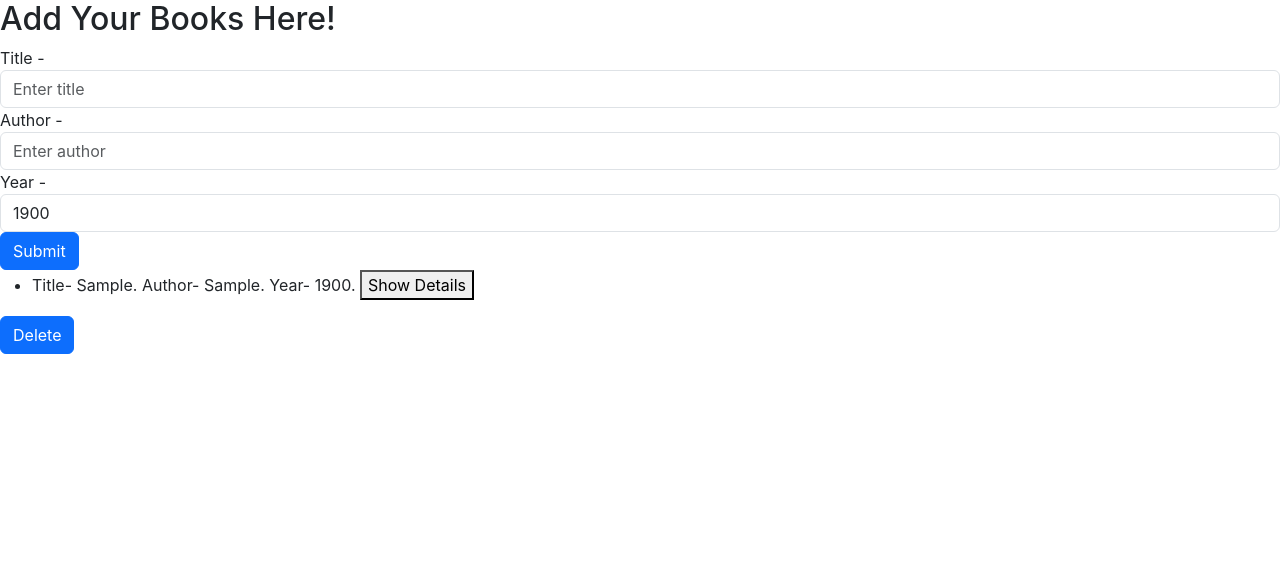
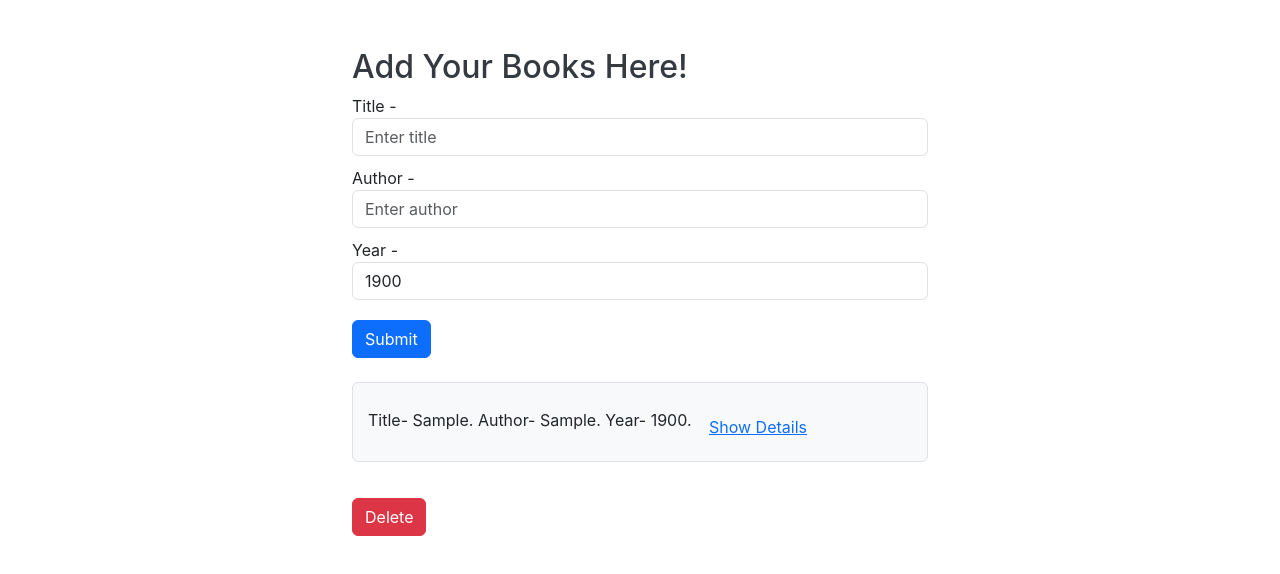
Before and after one commit to shubhampratap1804/react-assignments, a React (Create React App) app: page / in a window 1280 px wide. Both pictures are taken after typing "Sample", "Sample" into the empty fields and a click on the button "Submit". Shown: the top 574 px of the page. Built offline with nearby package versions, Linux system fonts and the light colour scheme.

Commit message:
added: styling for list, buttons and texts using bootstrap

```diff
--- a/package.json
+++ b/package.json
@@ -3,6 +3,9 @@
   "version": "0.1.0",
   "private": true,
   "dependencies": {
+    "@emotion/react": "^11.13.3",
+    "@emotion/styled": "^11.13.0",
+    "@mui/material": "^6.1.0",
     "@testing-library/jest-dom": "^5.17.0",
     "@testing-library/react": "^13.4.0",
     "@testing-library/user-event": "^13.5.0",
--- a/public/index.html
+++ b/public/index.html
@@ -17,6 +17,9 @@
     <link rel="manifest" href="%PUBLIC_URL%/manifest.json" />
     <link href="https://cdn.jsdelivr.net/npm/bootstrap@5.3.3/dist/css/bootstrap.min.css" rel="stylesheet" integrity="sha384-QWTKZyjpPEjISv5WaRU9OFeRpok6YctnYmDr5pNlyT2bRjXh0JMhjY6hW+ALEwIH" crossorigin="anonymous">
 <script src="https://cdn.jsdelivr.net/npm/bootstrap@5.3.3/dist/js/bootstrap.bundle.min.js" integrity="sha384-YvpcrYf0tY3lHB60NNkmXc5s9fDVZLESaAA55NDzOxhy9GkcIdslK1eN7N6jIeHz" crossorigin="anonymous"></script>
+
+<script src="https://cdn.jsdelivr.net/npm/@popperjs/core@2.11.8/dist/umd/popper.min.js" integrity="sha384-I7E8VVD/ismYTF4hNIPjVp/Zjvgyol6VFvRkX/vR+Vc4jQkC+hVqc2pM8ODewa9r" crossorigin="anonymous"></script>
+<script src="https://cdn.jsdelivr.net/npm/bootstrap@5.3.3/dist/js/bootstrap.min.js" integrity="sha384-0pUGZvbkm6XF6gxjEnlmuGrJXVbNuzT9qBBavbLwCsOGabYfZo0T0to5eqruptLy" crossorigin="anonymous"></script>
     <!--
       Notice the use of %PUBLIC_URL% in the tags above.
       It will be replaced with the URL of the `public` folder during the build.
--- a/src/components/BookForm.jsx
+++ b/src/components/BookForm.jsx
@@ -19,7 +19,7 @@
 
   return (
     <div>
-        <form onSubmit={handleSubmit}>
+        <form onSubmit={handleSubmit} className="mb-4">
             <h2>Add Your Books Here!</h2>
   <div className="form-group">
     <label htmlFor='title'>Title - </label>
--- /dev/null
+++ b/src/components/BookList.css
@@ -0,0 +1,23 @@
+.container {
+    max-width: 600px;
+  }
+
+  h2 {
+    color: #343a40;
+  }
+
+  .form-control {
+    margin-bottom: 10px;
+  }
+
+  .btn {
+    margin-top: 10px;
+  }
+
+  .list-group-item {
+    background-color: #f8f9fa;
+    border-color: #dee2e6;
+    padding: 15px;
+    margin-bottom: 10px;
+    border-radius: 5px;
+  }
--- a/src/components/BookList.jsx
+++ b/src/components/BookList.jsx
@@ -1,7 +1,7 @@
 import React from 'react'
 import BookForm from './BookForm'
 import { useState } from 'react'
-
+import './BookList.css';
 function BookList() {
 
     const [books, setBooks] = useState([]);
@@ -22,22 +22,25 @@
     }
 
   return (
-    <div>
+    <div className="container mt-5">
       <BookForm addBook={addBook} />
+
         {books.length === 0 ? (
-            <p>The book list is empty!</p>
+            <p className="text-muted">The book list is empty!</p>
         ) : (
-            <ul>
+            <ul className="list-group mb-3">
             {books.map((book, index) => (
-                <li key={index}> Title- {book.title}. Author- {book.author}. Year- {book.year}. <button onClick={handleToggle}>{toggle ? 'Hide Details' : 'Show Details'}</button></li>
+                <li className="list-group-item" key={index}> Title- {book.title}. Author- {book.author}.
+                Year- {book.year}. <button className="btn btn-link"
+                onClick={handleToggle}>{toggle ? 'Hide Details' : 'Show Details'}</button></li>
             ))}
             </ul>
         )
     }
- <button className='btn btn-primary' onClick={handleDelete}>Delete</button>
+ <button className='btn btn-danger' onClick={handleDelete}>Delete</button>
 
     {toggle && (
-        <div>
+        <div className="mt-2">
             <p><strong>Description:</strong> 'No description available.'</p>
             <p><strong>Genre:</strong>'Unknown genre'</p>
         </div>
--- a/src/index.js
+++ b/src/index.js
@@ -3,6 +3,7 @@
 import './index.css';
 import App from './App';
 import reportWebVitals from './reportWebVitals';
+
 
 const root = ReactDOM.createRoot(document.getElementById('root'));
 root.render(
```
Also changed, not shown: 1 other file (tests, documents, lock files or other folders).
